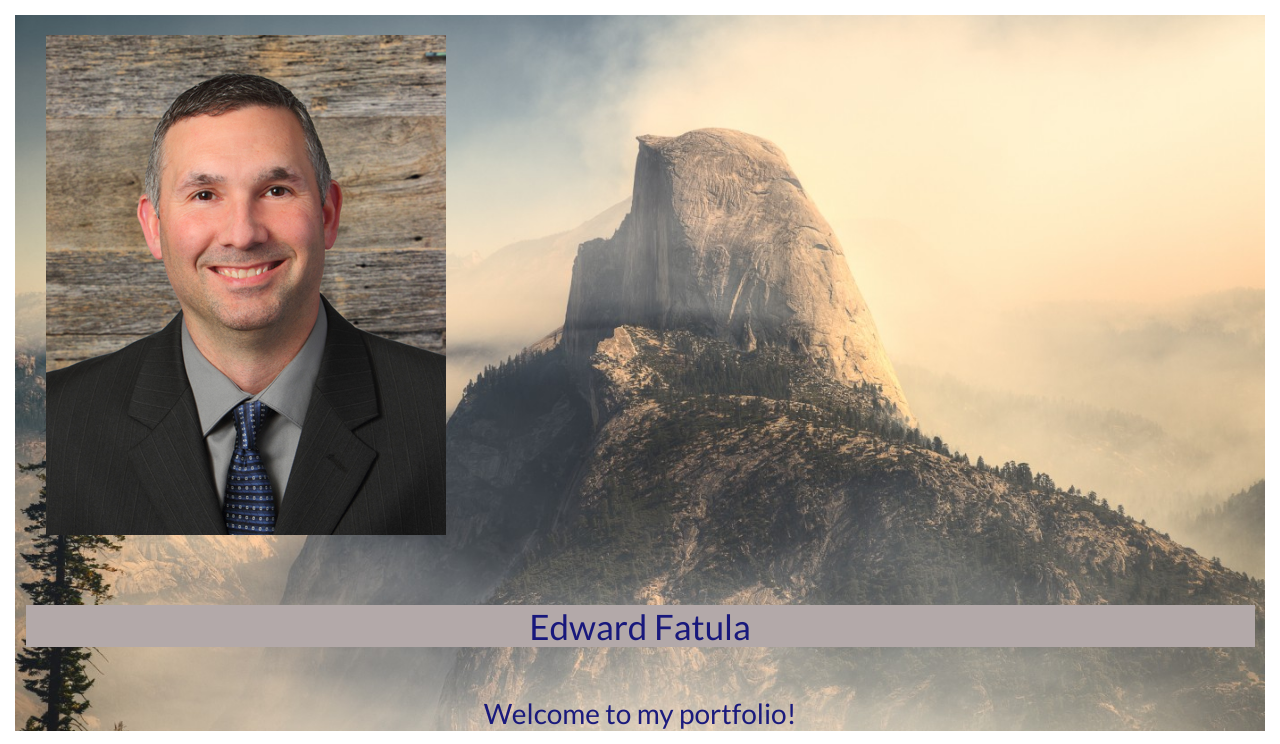
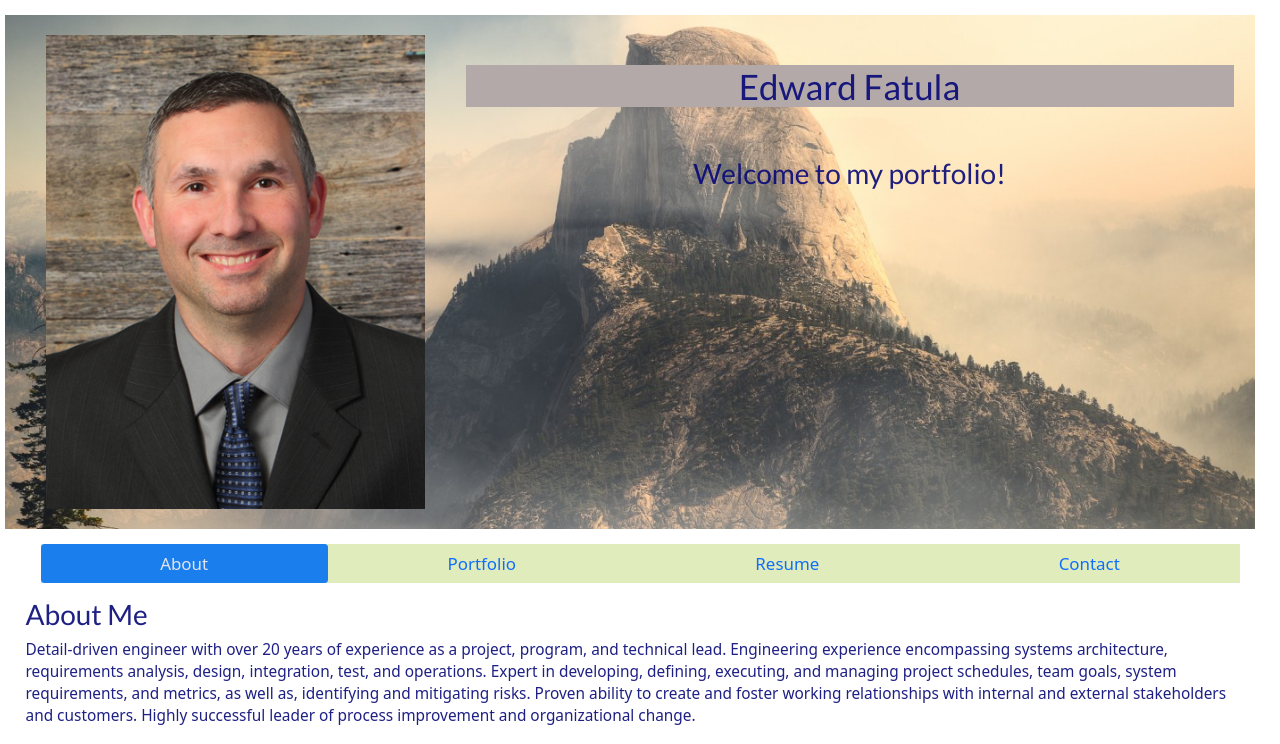
Before and after one commit to shooters00/ReactPortfolio, a React (Create React App) app: page / in a window 1280 px wide. Shown: the top 744 px of the page. Built offline with nearby package versions, Linux system fonts and the light colour scheme.

Commit message:
Formatting

```diff
--- a/src/components/Header.js
+++ b/src/components/Header.js
@@ -8,13 +8,14 @@ const headStyle = {
 //  marginTop: "50px",
 //  marginRight: "30px",
   textAlign: "center",
+  justifyContent: "center"
 
 };
 
 export default function Header() {
   return (
-    <div className="col back-pic">
-      <img style={headStyle} className="ed col" src={headshot} alt="Page author"></img>
+    <div className="row back-pic style={textAlign}">
+      <img className="ed col" src={headshot} alt="Page author"></img>
       <div className="banner col">
       <h1 className="name col">Edward Fatula</h1>
       <h2 className="welcome col">Welcome to my portfolio!</h2>
```
Also changed, not shown: 6 other files (tests, documents, lock files or other folders).
